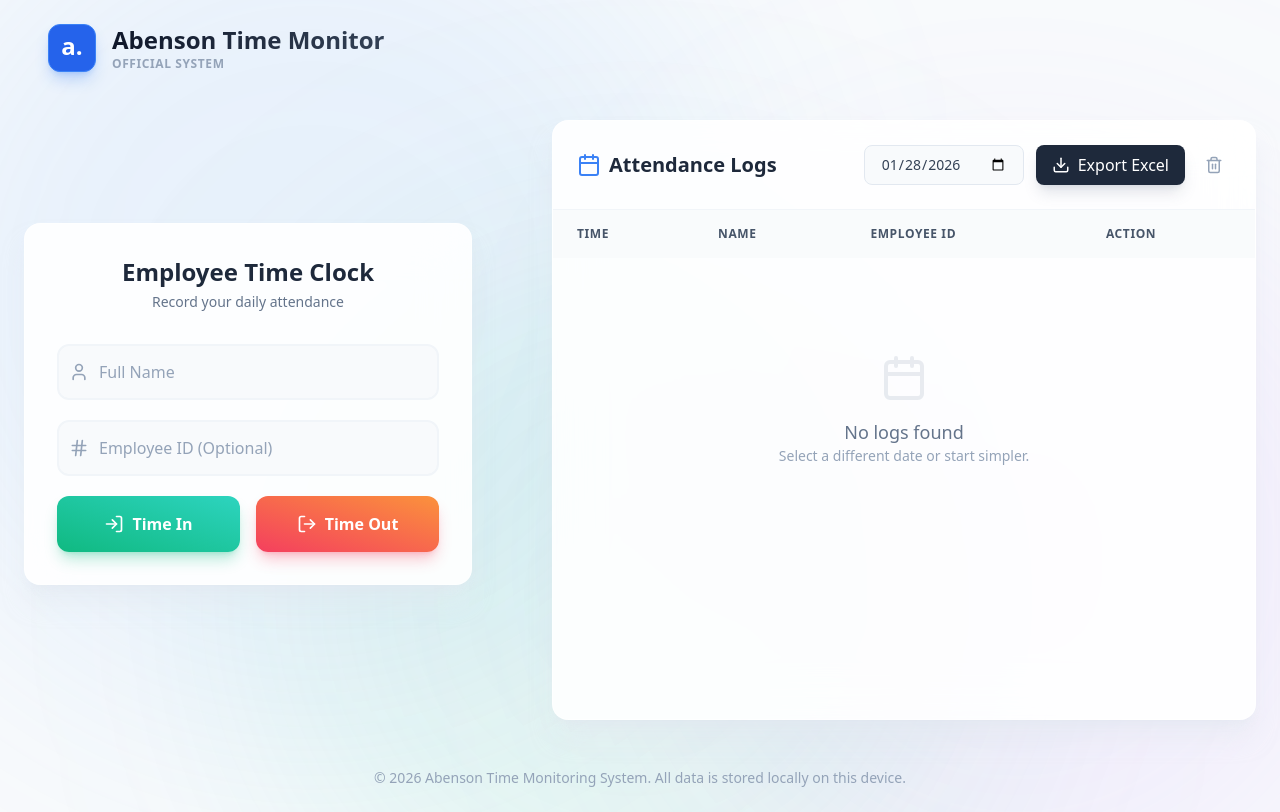
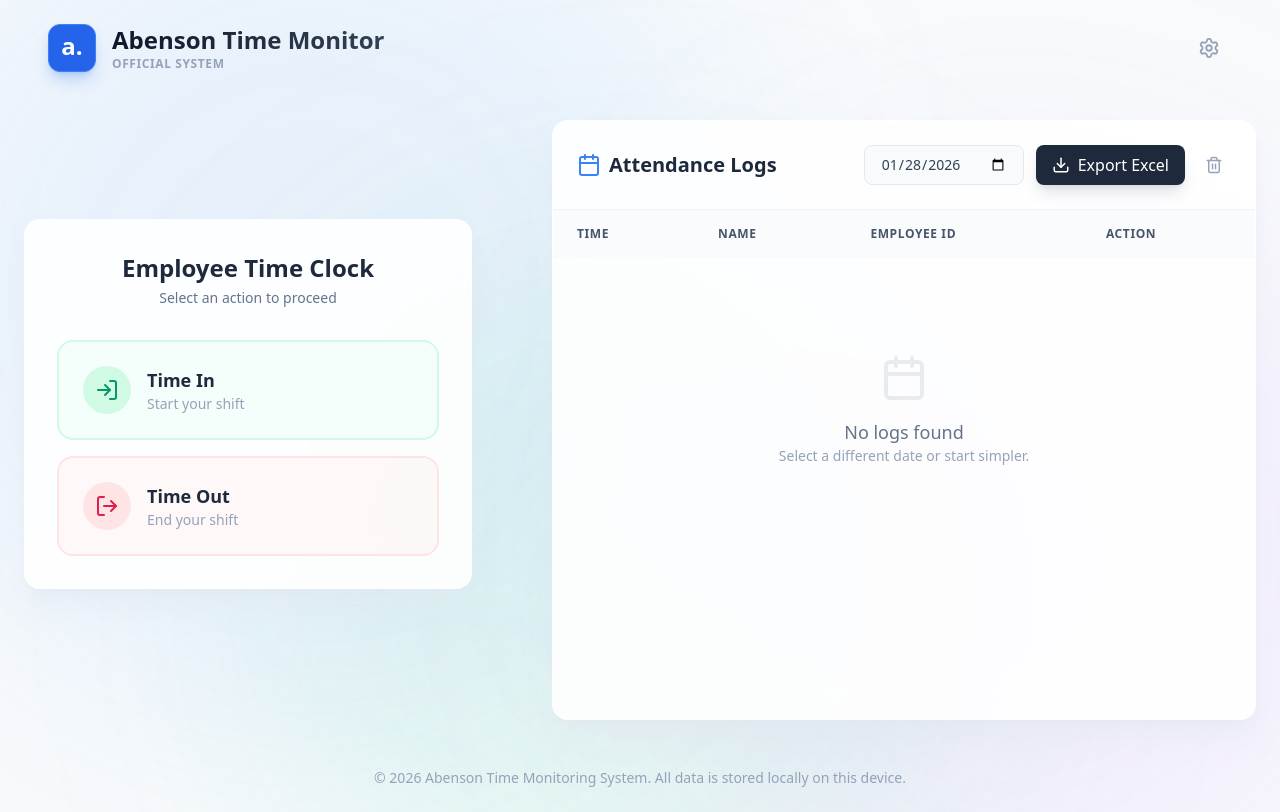
Before and after one commit to CodeJ3010803/Abenson-Time-Monitoring-System, a React (Vite) app: page / in a window 1280 px wide. Built offline with nearby package versions, Linux system fonts and the light colour scheme.

Commit message:
Updated system, admin can select if ID or name with ID input

```diff
--- a/src/App.jsx
+++ b/src/App.jsx
@@ -1,12 +1,23 @@
-import { useState } from 'react'
+import React, { useState, useEffect } from 'react'
 import { useLogs } from './hooks/useLogs'
 import ActionCard from './components/ActionCard'
 import LogsTable from './components/LogsTable'
-import { Clock } from 'lucide-react'
+import SettingsModal from './components/SettingsModal'
+import { Clock, Settings } from 'lucide-react'
 
 function App() {
   const { logs, addLog, clearLogs } = useLogs()
   const [lastAction, setLastAction] = useState(null)
+  const [isSettingsOpen, setIsSettingsOpen] = useState(false)
+  const [appSettings, setAppSettings] = useState(() => {
+    const saved = localStorage.getItem('abenson_time_settings')
+    return saved ? JSON.parse(saved) : { requireName: true }
+  })
+
+  // Save settings whenever they change
+  useEffect(() => {
+    localStorage.setItem('abenson_time_settings', JSON.stringify(appSettings))
+  }, [appSettings])
 
   const handleAction = ({ name, employeeId, type }) => {
     const log = addLog({ name, employeeId, type })
@@ -38,6 +49,14 @@
             <p className="text-xs font-bold text-slate-400 tracking-wider">OFFICIAL SYSTEM</p>
           </div>
         </div>
+
+        <button
+          onClick={() => setIsSettingsOpen(true)}
+          className="p-3 rounded-xl hover:bg-slate-200/50 text-slate-400 hover:text-slate-600 transition-all active:scale-95"
+          title="Admin Settings"
+        >
+          <Settings size={22} />
+        </button>
       </header>
 
       {/* Main Content */}
@@ -45,7 +64,7 @@
 
         {/* Left Side - Action Card */}
         <div className="flex flex-col items-center w-full max-w-md">
-          <ActionCard onAction={handleAction} />
+          <ActionCard onAction={handleAction} requireName={appSettings.requireName} />
 
           {/* Success Toast */}
           <div className={`mt-8 transition-all duration-500 ${lastAction ? 'opacity-100 translate-y-0 scale-100' : 'opacity-0 translate-y-4 scale-95 pointer-events-none'}`}>
@@ -79,6 +98,13 @@
       <footer className="relative z-10 p-6 text-center text-slate-400 text-sm font-medium">
         &copy; {new Date().getFullYear()} Abenson Time Monitoring System. All data is stored locally on this device.
       </footer>
+
+      <SettingsModal
+        isOpen={isSettingsOpen}
+        onClose={() => setIsSettingsOpen(false)}
+        settings={appSettings}
+        onUpdateSettings={setAppSettings}
+      />
     </div>
   )
 }
--- a/src/components/ActionCard.jsx
+++ b/src/components/ActionCard.jsx
@@ -1,28 +1,61 @@
 import React, { useState } from 'react';
-import { User, Hash, LogIn, LogOut } from 'lucide-react';
+import { User, Hash, LogIn, LogOut, ArrowLeft } from 'lucide-react';
 
-export default function ActionCard({ onAction }) {
+export default function ActionCard({ onAction, requireName = true }) {
+    const [mode, setMode] = useState(null); // 'IN', 'OUT', or null
     const [name, setName] = useState('');
     const [employeeId, setEmployeeId] = useState('');
 
-    const handleAction = (type) => {
-        if (!name.trim()) {
+    const handleSubmit = (e) => {
+        e.preventDefault();
+
+        if (requireName && !name.trim()) {
             alert('Please enter your name');
             return;
         }
-        onAction({ name, employeeId, type });
+
+        if (!employeeId.trim()) {
+            alert('Please enter your Employee ID');
+            return;
+        }
+
+        onAction({
+            name: requireName ? name : 'N/A',
+            employeeId,
+            type: mode
+        });
+
+        // Reset
+        setMode(null);
         setName('');
         setEmployeeId('');
     };
 
+    if (mode) {
         return (
-        <div className="bg-white/90 backdrop-blur-xl rounded-2xl shadow-xl shadow-slate-200/50 p-8 w-full max-w-md border border-white/50">
+            <div className="bg-white/90 backdrop-blur-xl rounded-2xl shadow-xl shadow-slate-200/50 p-8 w-full max-w-md border border-white/50 animate-in fade-in zoom-in-95 duration-300">
+                <button
+                    onClick={() => setMode(null)}
+                    className="flex items-center gap-2 text-slate-400 hover:text-slate-600 mb-6 text-sm font-medium transition-colors"
+                >
+                    <ArrowLeft size={16} />
+                    Back
+                </button>
+
                 <div className="text-center mb-8">
-                <h2 className="text-2xl font-bold text-slate-800">Employee Time Clock</h2>
-                <p className="text-slate-500 text-sm mt-1">Record your daily attendance</p>
+                    <h2 className={`text-2xl font-bold ${mode === 'IN' ? 'text-emerald-600' : 'text-rose-600'}`}>
+                        {mode === 'IN' ? 'Time In' : 'Time Out'}
+                    </h2>
+                    <p className="text-slate-500 text-sm mt-1">
+                        {requireName
+                            ? (mode === 'IN' ? 'Enter your details to clock in' : 'Enter your details to clock out')
+                            : 'Enter your Employee ID'
+                        }
+                    </p>
                 </div>
 
-            <div className="space-y-5">
+                <form onSubmit={handleSubmit} className="space-y-5">
+                    {requireName && (
                         <div className="relative group">
                             <User className="absolute left-3 top-1/2 -translate-y-1/2 text-slate-400 group-focus-within:text-blue-600 transition-colors" size={20} />
                             <input
@@ -30,40 +63,77 @@
                                 placeholder="Full Name"
                                 value={name}
                                 onChange={(e) => setName(e.target.value)}
+                                autoFocus
                                 className="w-full pl-10 pr-4 py-3.5 bg-slate-50 border-2 border-slate-100 rounded-xl focus:border-blue-500 focus:outline-none focus:bg-white transition-all placeholder:text-slate-400 font-medium text-slate-700"
                             />
                         </div>
+                    )}
 
                     <div className="relative group">
                         <Hash className="absolute left-3 top-1/2 -translate-y-1/2 text-slate-400 group-focus-within:text-blue-600 transition-colors" size={20} />
                         <input
                             type="text"
-                        placeholder="Employee ID (Optional)"
+                            placeholder={requireName ? "Employee ID" : "Scan or Type Employee ID"}
                             value={employeeId}
                             onChange={(e) => setEmployeeId(e.target.value)}
+                            autoFocus={!requireName}
                             className="w-full pl-10 pr-4 py-3.5 bg-slate-50 border-2 border-slate-100 rounded-xl focus:border-blue-500 focus:outline-none focus:bg-white transition-all placeholder:text-slate-400 font-medium text-slate-700"
                         />
                     </div>
 
-                <div className="grid grid-cols-2 gap-4 mt-8">
                     <button
-                        onClick={() => handleAction('IN')}
-                        className="group relative flex items-center justify-center gap-2 bg-gradient-to-tr from-emerald-500 to-teal-400 text-white py-4 px-6 rounded-xl font-bold shadow-lg shadow-emerald-500/30 hover:shadow-emerald-500/40 hover:-translate-y-0.5 active:translate-y-0 active:scale-95 transition-all overflow-hidden"
+                        type="submit"
+                        className={`w-full py-4 rounded-xl font-bold text-white shadow-lg transform transition-all active:scale-95 flex items-center justify-center gap-2
+                            ${mode === 'IN'
+                                ? 'bg-gradient-to-tr from-emerald-500 to-teal-400 shadow-emerald-500/30 hover:shadow-emerald-500/40'
+                                : 'bg-gradient-to-tr from-rose-500 to-orange-400 shadow-rose-500/30 hover:shadow-rose-500/40'
+                            }`}
                     >
-                        <div className="absolute inset-0 bg-white/20 translate-y-full group-hover:translate-y-0 transition-transform duration-300"></div>
-                        <LogIn size={20} className="relative z-10" />
-                        <span className="relative z-10">Time In</span>
+                        {mode === 'IN' ? <LogIn size={20} /> : <LogOut size={20} />}
+                        Confirm {mode === 'IN' ? 'Time In' : 'Time Out'}
+                    </button>
+                </form>
+            </div>
+        );
+    }
+
+    return (
+        <div className="bg-white/90 backdrop-blur-xl rounded-2xl shadow-xl shadow-slate-200/50 p-8 w-full max-w-md border border-white/50">
+            <div className="text-center mb-8">
+                <h2 className="text-2xl font-bold text-slate-800">Employee Time Clock</h2>
+                <p className="text-slate-500 text-sm mt-1">Select an action to proceed</p>
+            </div>
+
+            <div className="grid grid-cols-1 gap-4">
+                <button
+                    onClick={() => setMode('IN')}
+                    className="group relative flex items-center justify-between p-6 rounded-2xl border-2 border-emerald-100 bg-emerald-50/50 hover:bg-emerald-100/50 hover:border-emerald-200 transition-all duration-300"
+                >
+                    <div className="flex items-center gap-4">
+                        <div className="w-12 h-12 rounded-full bg-emerald-100 text-emerald-600 flex items-center justify-center group-hover:scale-110 transition-transform">
+                            <LogIn size={24} />
+                        </div>
+                        <div className="text-left">
+                            <h3 className="text-lg font-bold text-slate-800 group-hover:text-emerald-700 transition-colors">Time In</h3>
+                            <p className="text-sm text-slate-400 group-hover:text-emerald-600/70 transition-colors">Start your shift</p>
+                        </div>
+                    </div>
                 </button>
 
                 <button
-                        onClick={() => handleAction('OUT')}
-                        className="group relative flex items-center justify-center gap-2 bg-gradient-to-tr from-rose-500 to-orange-400 text-white py-4 px-6 rounded-xl font-bold shadow-lg shadow-rose-500/30 hover:shadow-rose-500/40 hover:-translate-y-0.5 active:translate-y-0 active:scale-95 transition-all overflow-hidden"
+                    onClick={() => setMode('OUT')}
+                    className="group relative flex items-center justify-between p-6 rounded-2xl border-2 border-rose-100 bg-rose-50/50 hover:bg-rose-100/50 hover:border-rose-200 transition-all duration-300"
                 >
-                        <div className="absolute inset-0 bg-white/20 translate-y-full group-hover:translate-y-0 transition-transform duration-300"></div>
-                        <LogOut size={20} className="relative z-10" />
-                        <span className="relative z-10">Time Out</span>
+                    <div className="flex items-center gap-4">
+                        <div className="w-12 h-12 rounded-full bg-rose-100 text-rose-600 flex items-center justify-center group-hover:scale-110 transition-transform">
+                            <LogOut size={24} />
+                        </div>
+                        <div className="text-left">
+                            <h3 className="text-lg font-bold text-slate-800 group-hover:text-rose-700 transition-colors">Time Out</h3>
+                            <p className="text-sm text-slate-400 group-hover:text-rose-600/70 transition-colors">End your shift</p>
+                        </div>
+                    </div>
                 </button>
-                </div>
             </div>
         </div>
     );
--- /dev/null
+++ b/src/components/SettingsModal.jsx
@@ -0,0 +1,60 @@
+import React from 'react';
+import { X, Check } from 'lucide-react';
+
+export default function SettingsModal({ isOpen, onClose, settings, onUpdateSettings }) {
+    if (!isOpen) return null;
+
+    return (
+        <div className="fixed inset-0 z-50 flex items-center justify-center p-4 bg-slate-900/20 backdrop-blur-sm animate-in fade-in duration-200">
+            <div className="bg-white rounded-2xl shadow-xl w-full max-w-md overflow-hidden animate-in zoom-in-95 duration-200">
+                <div className="p-4 border-b border-slate-100 flex items-center justify-between bg-slate-50/50">
+                    <h3 className="font-bold text-slate-800">System Settings</h3>
+                    <button onClick={onClose} className="p-2 hover:bg-slate-100 rounded-full transition-colors text-slate-500">
+                        <X size={20} />
+                    </button>
+                </div>
+
+                <div className="p-6 space-y-6">
+                    <div>
+                        <label className="text-sm font-bold text-slate-700 mb-3 block">Input Requirement</label>
+                        <div className="grid grid-cols-1 gap-3">
+                            <button
+                                onClick={() => onUpdateSettings({ ...settings, requireName: true })}
+                                className={`flex items-center justify-between p-4 rounded-xl border-2 transition-all ${settings.requireName
+                                        ? 'border-blue-500 bg-blue-50/50 text-blue-700'
+                                        : 'border-slate-100 hover:border-slate-200 text-slate-600'
+                                    }`}
+                            >
+                                <span className="font-medium">Name & Employee ID</span>
+                                {settings.requireName && <Check size={20} className="text-blue-500" />}
+                            </button>
+
+                            <button
+                                onClick={() => onUpdateSettings({ ...settings, requireName: false })}
+                                className={`flex items-center justify-between p-4 rounded-xl border-2 transition-all ${!settings.requireName
+                                        ? 'border-blue-500 bg-blue-50/50 text-blue-700'
+                                        : 'border-slate-100 hover:border-slate-200 text-slate-600'
+                                    }`}
+                            >
+                                <div className="text-left">
+                                    <span className="font-medium block">Employee ID Only</span>
+                                    <span className="text-xs opacity-70">Faster logging, no name required</span>
+                                </div>
+                                {!settings.requireName && <Check size={20} className="text-blue-500" />}
+                            </button>
+                        </div>
+                    </div>
+                </div>
+
+                <div className="p-4 border-t border-slate-100 bg-slate-50/50 flex justify-end">
+                    <button
+                        onClick={onClose}
+                        className="px-4 py-2 bg-slate-800 text-white rounded-lg font-medium text-sm hover:bg-slate-700 transition-colors"
+                    >
+                        Done
+                    </button>
+                </div>
+            </div>
+        </div>
+    );
+}
```
Lines whose indentation alone changed are shown as unchanged.
